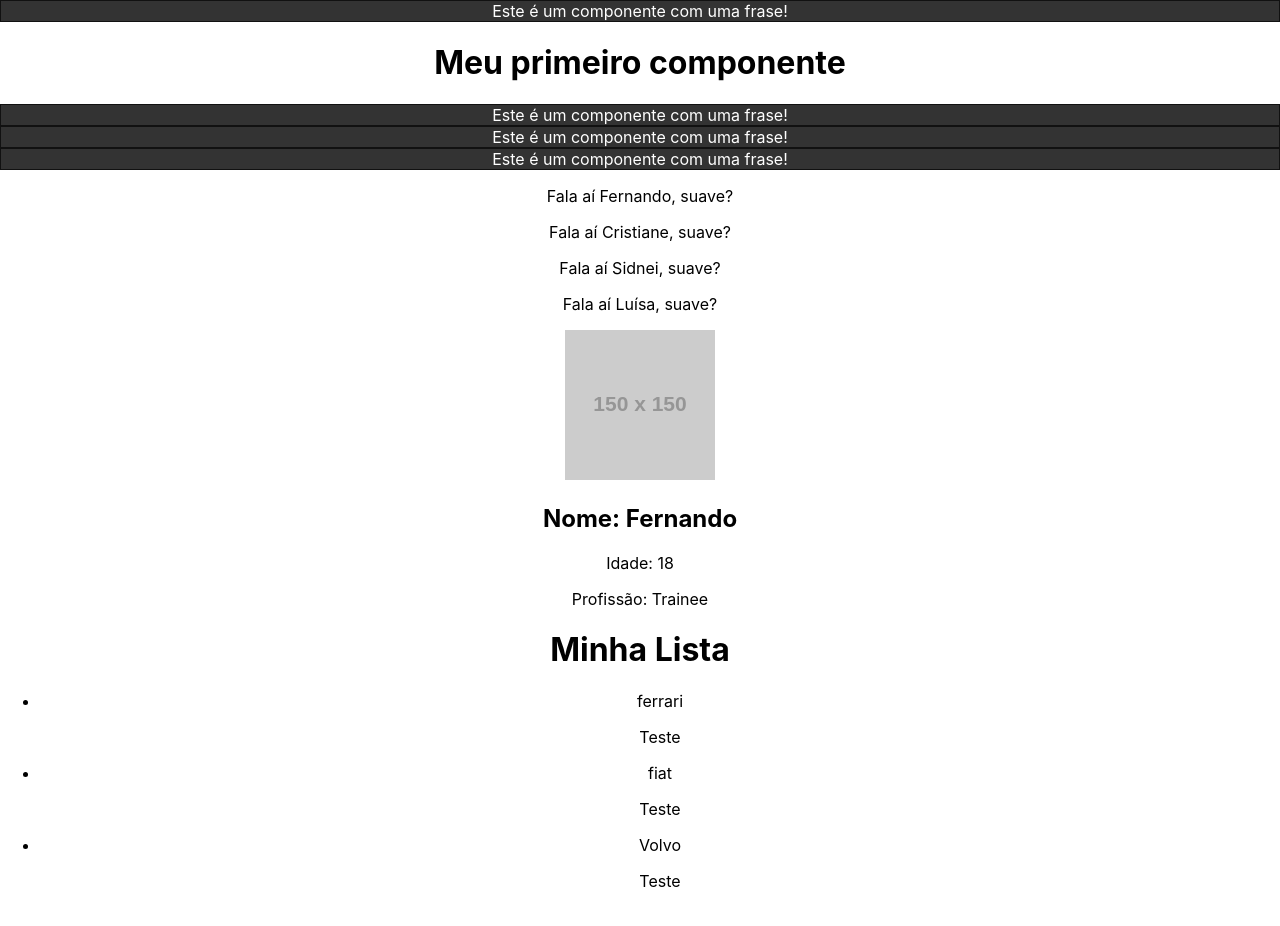
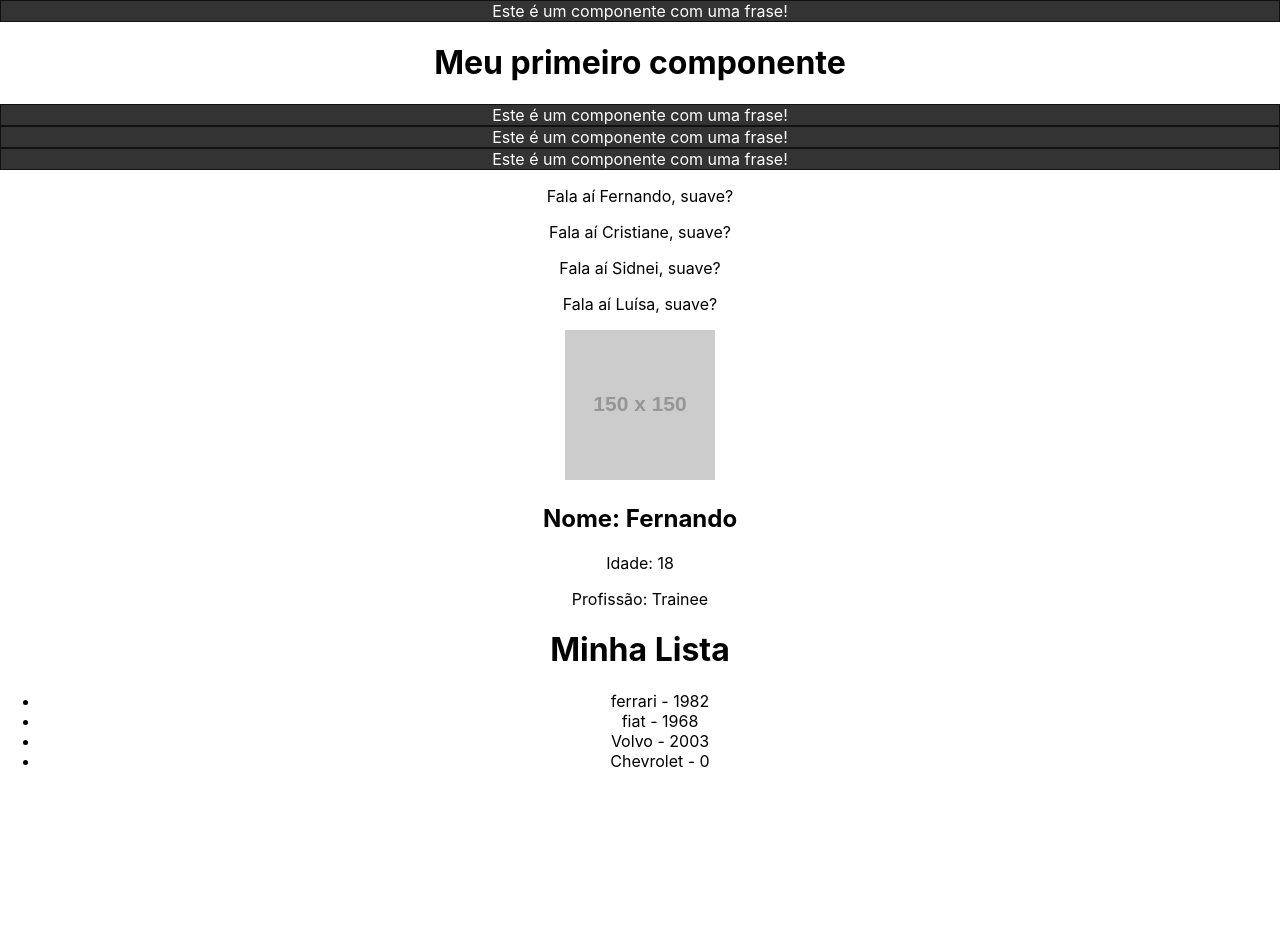
Before and after one commit to dornelesfernando/Frameworks, a React (Create React App) app in the folder React.js/my-project/: page / in a window 1280 px wide. Shown: the top 926 px of the page. Built offline with nearby package versions, Linux system fonts and the light colour scheme.

Commit message:
init - prop default and prop types

```diff
--- a/React.js/my-project/src/components/Item.js
+++ b/React.js/my-project/src/components/Item.js
@@ -1,10 +1,16 @@
-function Item({marca}) {
+import PropTypes from 'prop-types'
+
+function Item({marca = 'Faltou a marca', ano_lancamento = 0}) {
     return(
         <>
-            <li>{marca}</li>
-            <p>Teste</p>
+            <li>{marca} - {ano_lancamento}</li>
         </>
     )
 }
 
+Item.propTypes = {
+    marca: PropTypes.string.isRequired,
+    ano_lancamento: PropTypes.number
+}
+
 export default Item;
--- a/React.js/my-project/src/components/List.js
+++ b/React.js/my-project/src/components/List.js
@@ -5,9 +5,10 @@ function List(){
         <>
             <h1>Minha Lista</h1>
             <ul>
-                <Item marca="ferrari"/>
-                <Item marca="fiat"/>
-                <Item marca="Volvo"/>
+                <Item marca="ferrari" ano_lancamento={1982}/>
+                <Item marca="fiat" ano_lancamento={1968}/>
+                <Item marca="Volvo" ano_lancamento={2003}/>
+                <Item marca="Chevrolet"/>
             </ul>
         </>
     )
```
